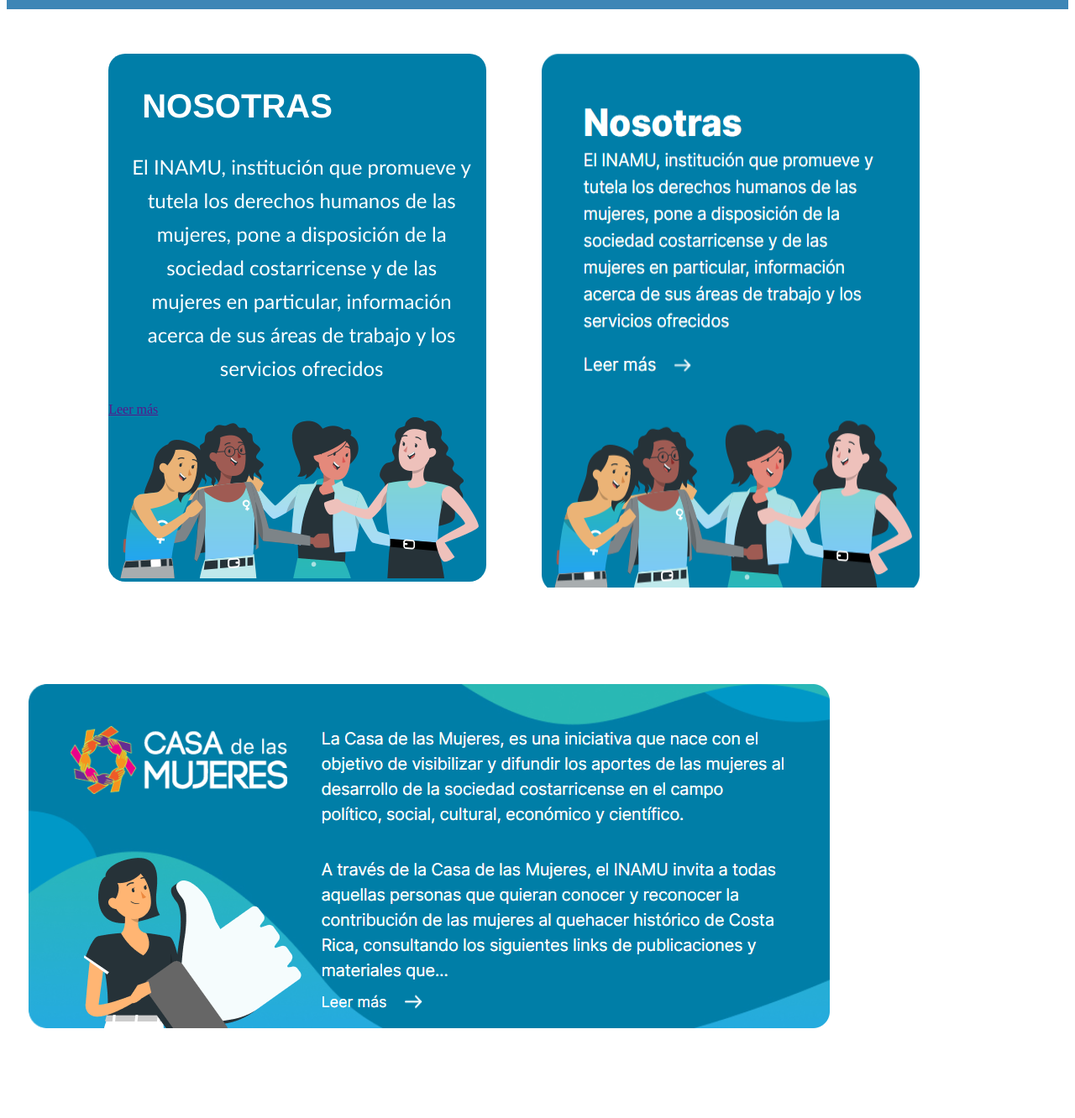
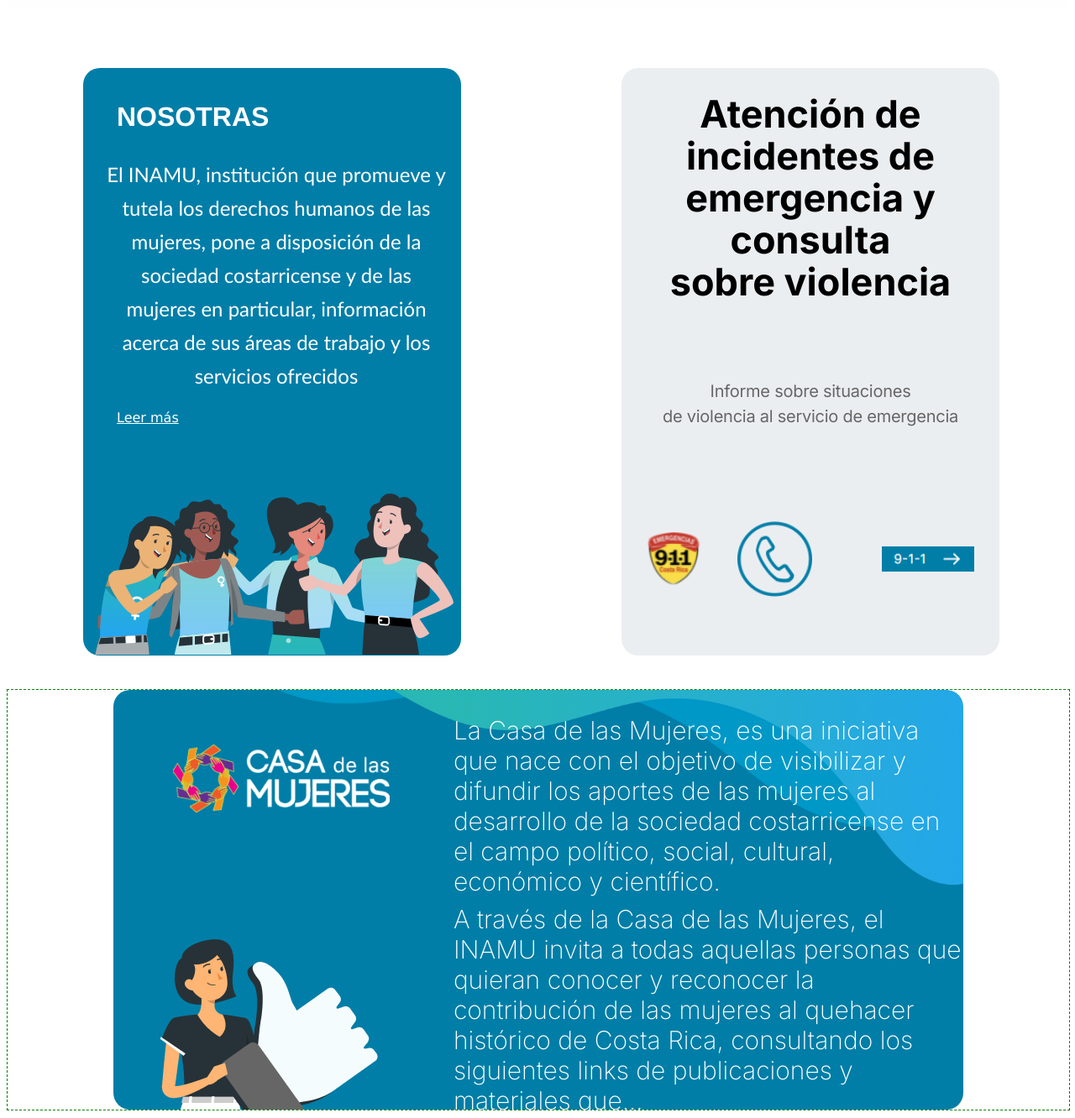
Before and after one commit to Dapnne/prueba1, a plain HTML site: page index.html in a window 1280 px wide. Shown: the part 890-2222 px from the top of the page at 84% size. Before the commit the page ends 2145 px from the top, so only its background shows below. Drawn offline with Linux system fonts and the light colour scheme.

Commit message:
Se actualizo la pagina principal y se avanzo en el resto del proyecto

```diff
--- a/index.html
+++ b/index.html
@@ -15,10 +15,9 @@
  </div>
 
  <div id="imagenes">
-
     <img src="/img/ubicacion.png" alt="" class="img1">
     <a href="https://www.facebook.com/?locale=es_LA" target="_blank"><img src="img/facebook.png" alt="" class="img1"></a>
-  <a href="https://www.instagram.com/" target="_blank"><img src="img/instagram.png" alt="" class="img1"></a>
+    <a href=""><img src="/img/instagram.png" alt="" class="img1"></a>
     <a href="https://www.youtube.com/channel/UC6P8wu1emvc47uJkmR-AubA"><img src="/img/yotube.png" alt="" class="img1"></a>
     <a href="https://open.spotify.com/show/15tjgpQ6Utu0iR59pIRjzg" target="_blank"><img src="img/spotify.png" alt=""  class="img1"></a>
     <a href="https://www.tiktok.com/@inamu_cr" target="_blank"><img src="img/tik tok.png" alt="" class="img1"></a>
@@ -60,35 +59,48 @@
         <img src="img/article.jpg" alt=""  class="carru1">
     </div>
 
-  <div class="capturas">
-    <table>
-        <tr>
-            <td class="columna1">
+<div class="bigCont">
     <div class="contenedorNosotras">
         <h1 class="tituloH1">NOSOTRAS</h1>
         <h2 class="parrafo">El INAMU, institución que promueve y tutela los derechos humanos de las mujeres, pone a disposición de la <br> sociedad costarricense y de las <br> mujeres en particular, información <br> acerca de sus áreas de trabajo y los servicios ofrecidos</h2>
-                    <a href="" class="">Leer más</a>
+        <a href="https://www.inamu.go.cr/web/inamu/asi-somos" class="texto1">Leer más</a>
         <img src="img/nosotras.png" alt="" class="imagenNosotras">
     </div>
-            </td>
-            <td>
+
+    <div class="informe">
+        <h1 class="texto2">Atención de <br> incidentes de <br> emergencia y <br> consulta  <br> sobre violencia</h1>
+        <p class="texto3">Informe sobre situaciones <br> de violencia al servicio de emergencia<p>
+        <div class="imgCont">
+            <img src="img/article (5).png" alt="" class="poli">
+            <img src="img/article (6).png" alt="" class="poli2">
+            <a href="https://es.wikipedia.org/wiki/911_(tel%C3%A9fono)" target="_blank"><img src="/img/Screenshots/Captura de pantalla 2024-07-18 090750.png" alt="" class="num"></a>
+        </div>
+  </div>
+</div>
+<div class="casaMujeresCont">
+    <div class="casaMujeresDiv">
+        <div class="mujIMG"><img src="/img/Screenshots/Captura de pantalla 2024-07-18 103439.png" alt=""></div>
+        <img src="/img/article (10).png" alt="" class="mujer">
         <div>
-                    <h1></h1>
-                    <p></p>
-                    <a href=""></a>
-                    <img src="" alt="">
+         <h1 class="textmujer1">La Casa de las Mujeres, es una iniciativa que nace con el objetivo de visibilizar y difundir los aportes de las mujeres al desarrollo de la sociedad costarricense en el campo político, social, cultural, económico y científico.</h1>
         </div>
-            </td>
-        </tr>
-        <tr>
-            <td>
-            </td>
-        </tr>
-    </table>
- <img src="img/Screenshots/Captura de pantalla 2024-07-17 134135.png" alt="">
-<img src="img/Screenshots/Captura de pantalla 2024-07-17 095447.png" alt="">
+        <div>
+        <h1 class="textmujer2">A través de la Casa de las Mujeres, el INAMU invita a todas aquellas personas que quieran conocer y reconocer la contribución de las mujeres al quehacer histórico de Costa Rica, consultando los siguientes links de publicaciones y materiales que...</h1>
         </div>
-<img src="img/Screenshots/Captura de pantalla 2024-07-17 133242.png" alt="">
+  </div>
+</div>
+
+<div class="politicacont">
+<div class="imgpoli"><img src="/img/politicas.png" alt=""></div>
+
+<div>
+<img src="/img/image2.jpg" alt="" class="imgpoli2">
+</div>
+<div>
+    <img src="/img/2 imagen de politica.png" alt="" class="imgpoli3">
+</div>
+
+</div>
 
 </body>
 </html>
--- a/style.css
+++ b/style.css
@@ -1,3 +1,5 @@
+
+@import url('https://fonts.googleapis.com/css2?family=Inter:wght@100..900&display=swap');
 
 #logo1{
  height: 100px;
@@ -14,9 +16,9 @@
  height: 35px;
 }
 #imagenes{
-  display: flex;
-  width: 100%;
-  justify-content: center;
+ display: flex;
+ justify-content: center;
+
 }
 .img1{
     margin-left: 16px;
@@ -54,20 +56,21 @@
     height: 400;
 }
 div.scroll-container {
-    background-color: rgb(61, 134, 182);
+    background-color:  rgb(255, 254, 254);;
     overflow: auto;
     white-space: nowrap;
     padding: 10px;
   }
-  div.scroll-container img {
+div.scroll-container img {
     padding: 10px;
-  }
-.capturas{
-    margin-top: -4%;
-    box-sizing: border-box;
-    display: flex;
-    justify-content: space-around;
-    padding: 100px;
+}
+
+.bigCont{
+    display: grid;
+    grid-template: 100% / 50% 50%;
+    width: 100%;
+    height: 700px;
+    margin-top: 70px;
 }
 
 .columna1{
@@ -77,18 +80,19 @@ div.scroll-container {
 
 .contenedorNosotras{
     width: 450px;
-    min-height: 590px;
+    height:  700px;
     background-color: #007ea8;
     border-radius: 20px;
     padding: 0;
     box-sizing: border-box;
+    grid-column: 1;
+    justify-self: center;
 }
 
 .tituloH1{
     font-family: Helvetica, Arial, sans-serif;
     margin-left: 40px;
-    font-size: 40px;
-    font-weight: 900;
+    font-weight: 700;
     margin-top: 40px;
     color: #ffffff;
 }
@@ -102,3 +106,147 @@ div.scroll-container {
     margin-top: 30px;
 
 }
+.texto1{
+    font-family: Verdana, Geneva, Tahoma, sans-serif;
+    margin-left: 40px;
+    color: #ffffff;
+    font-weight: 900px;
+}
+
+.informe{
+    margin-left: 100px;
+    grid-column: 2;
+    display: grid;
+    grid-template: 50% 20% 30% / 1fr ;
+    justify-content: center;
+    width: 450px;
+    height: 700px;
+    background-color: #ebeef1;;
+    border-radius: 20px;
+}
+.texto2{
+
+    font-family: 'Inter';
+    display: flex;
+    font-size: 45px;
+    line-height: 50px;
+    justify-content: center;
+    text-align: center;
+    grid-row: 1;
+}
+.texto3{
+    margin-top: 20px;
+    font-family: "Inter", sans-serif;
+    font-style: normal;
+    font-weight: 400;
+    font-size: 20px;
+    line-height: 30px;
+    text-align: center;
+    letter-spacing: -0.25px;
+    color: #666;
+}
+.imgCont{
+    display: flex;
+    grid-row: 3;
+    justify-content: space-between;
+    margin-top: 50px;
+    margin-right: 30px;
+    margin-left: 30px;
+}
+.poli2{
+    height: 90px;
+ }
+.poli{
+ height: 90px;
+}
+.num{
+    margin-left: 40px;
+    margin-top: 30px;
+    height: 30px;
+    display: flex;
+    justify-content: space-between;
+}
+.color1{
+border-radius: 20px;
+margin-top: 80px;
+height: 500px;
+margin-left: 90px;
+width: 900px ;
+}
+
+.backgroundF{
+    background-image: url(img/article\ \(2\).jpg);
+}
+.imagenNosotras{
+    margin-top: 81px;
+    display: flex;
+    align-self: flex-end;
+}
+
+.casaMujeresCont {
+    margin-top: 40px;
+    display: flex;
+    justify-content: center;
+    width: 100%;
+    height: 500px;
+    border: 1px dashed green;
+}
+
+.casaMujeresDiv{
+   display: grid;
+   grid-template: 45% 55% / 40% 60% ;
+   background-image: url(img/article\ \(2\).jpg);
+   background-repeat: no-repeat;
+   background-size: cover;
+   width: 80%;
+   height: 500px;
+   border-radius: 20px;
+}
+.mujIMG{
+    grid-column: 1;
+    display: flex;
+    height: 200px;
+    justify-content: center;
+    align-items: center;
+}
+
+.mujer{
+    grid-column: 1;
+    grid-row: 2;
+    display: flex;
+    align-self: flex-end;
+}
+.textmujer1{
+    grid-row: 2;
+    margin-top: 30px;
+    grid-column: 2;
+ font-size: 30px;
+color: #ffffff;
+font-weight: 200;
+font-family: 'Inter';
+}
+.textmujer2{
+    grid-row: 2;
+    margin-top: 30px;
+    grid-column: 2;
+ font-size: 30px;
+color: #ffffff;
+font-weight: 200;
+font-family: 'Inter';
+}
+.politicacont{
+    margin-top: 100px;
+    background-image: url(img/article\ \(2\).jpg);
+    height: 1000px;
+
+}
+.imgpoli{
+display: flex;
+justify-content: center;
+}
+.imgpoli2{
+height: 380px;
+border-radius: 20px;
+margin-left: 230px;
+}
+imgpoli
```
Also changed, not shown: img/2 imagen de politica.png (added), img/Screenshots/Captura de pantalla 2024-07-17 133242.png (deleted), img/Screenshots/Captura de pantalla 2024-07-17 134135.png (deleted), img/Screenshots/Captura de pantalla 2024-07-17 134224.png (deleted), img/Screenshots/Captura de pantalla 2024-07-18 090750.png (added), img/Screenshots/Captura de pantalla 2024-07-18 103439.png (added), img/article (10).png (added), img/article (2).jpg (added), img/article (5).png (added), img/article (6).png (added), img/image2.jpg (added), img/imagen1 politica.jpg (added), img/politicas.png (added). Lines whose indentation alone changed are shown as unchanged.
